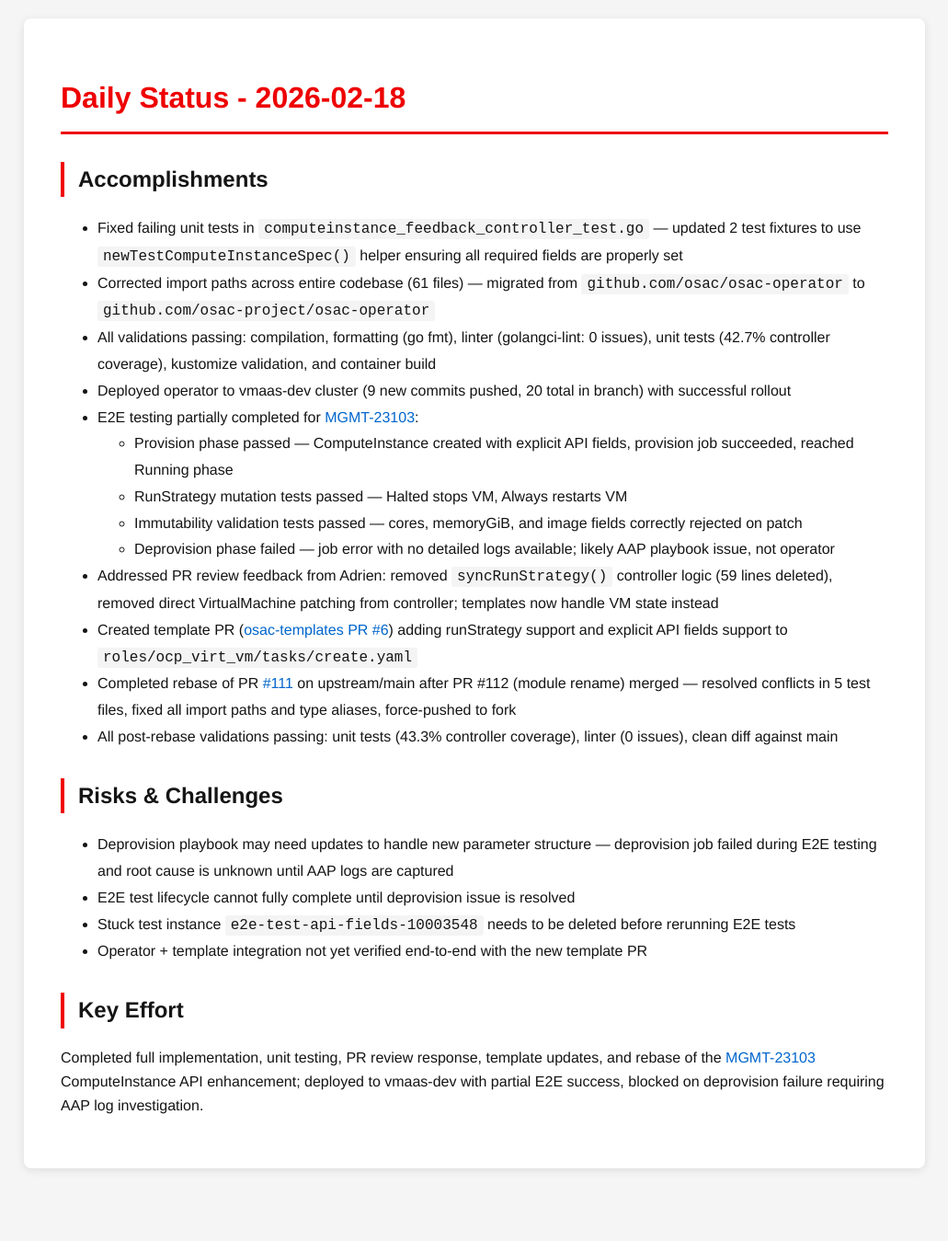
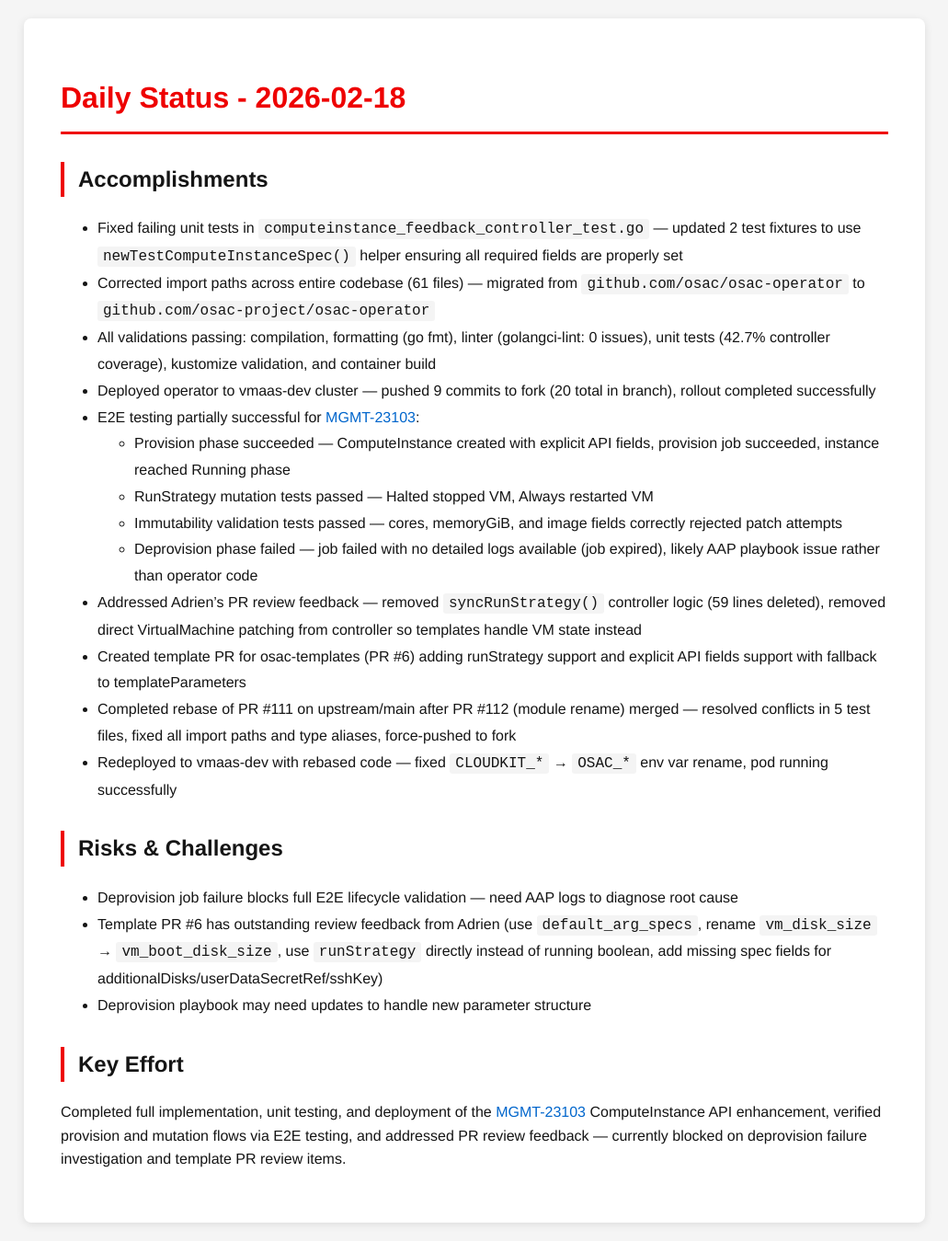
Before and after one commit to tzvatot/daily-status, a Jekyll site: the page built from 2026-02-18.md, in a window 1280 px wide. Shown: the whole page at 92% size, without its empty margins (124-1155 px from the left). Built offline with Jekyll 4.4.1, drawn with Linux system fonts in a browser that asks for light colours; before the commit the page ends 1290 px from its top, so only the background shows below that.

Commit message:
Daily status update - 2026-02-18

```diff
--- a/2026-02-18.md
+++ b/2026-02-18.md
@@ -11,24 +11,23 @@ date: 2026-02-18
 - Fixed failing unit tests in `computeinstance_feedback_controller_test.go` — updated 2 test fixtures to use `newTestComputeInstanceSpec()` helper ensuring all required fields are properly set
 - Corrected import paths across entire codebase (61 files) — migrated from `github.com/osac/osac-operator` to `github.com/osac-project/osac-operator`
 - All validations passing: compilation, formatting (go fmt), linter (golangci-lint: 0 issues), unit tests (42.7% controller coverage), kustomize validation, and container build
-- Deployed operator to vmaas-dev cluster (9 new commits pushed, 20 total in branch) with successful rollout
-- E2E testing partially completed for [MGMT-23103](https://issues.redhat.com/browse/MGMT-23103):
-  - Provision phase passed — ComputeInstance created with explicit API fields, provision job succeeded, reached Running phase
-  - RunStrategy mutation tests passed — Halted stops VM, Always restarts VM
-  - Immutability validation tests passed — cores, memoryGiB, and image fields correctly rejected on patch
-  - Deprovision phase failed — job error with no detailed logs available; likely AAP playbook issue, not operator
-- Addressed PR review feedback from Adrien: removed `syncRunStrategy()` controller logic (59 lines deleted), removed direct VirtualMachine patching from controller; templates now handle VM state instead
-- Created template PR ([osac-templates PR #6](https://github.com/osac-project/osac-templates/pull/6)) adding runStrategy support and explicit API fields support to `roles/ocp_virt_vm/tasks/create.yaml`
-- Completed rebase of PR [#111](https://github.com/osac-project/osac-operator/pull/111) on upstream/main after PR #112 (module rename) merged — resolved conflicts in 5 test files, fixed all import paths and type aliases, force-pushed to fork
-- All post-rebase validations passing: unit tests (43.3% controller coverage), linter (0 issues), clean diff against main
+- Deployed operator to vmaas-dev cluster — pushed 9 commits to fork (20 total in branch), rollout completed successfully
+- E2E testing partially successful for [MGMT-23103](https://issues.redhat.com/browse/MGMT-23103):
+  - Provision phase succeeded — ComputeInstance created with explicit API fields, provision job succeeded, instance reached Running phase
+  - RunStrategy mutation tests passed — Halted stopped VM, Always restarted VM
+  - Immutability validation tests passed — cores, memoryGiB, and image fields correctly rejected patch attempts
+  - Deprovision phase failed — job failed with no detailed logs available (job expired), likely AAP playbook issue rather than operator code
+- Addressed Adrien's PR review feedback — removed `syncRunStrategy()` controller logic (59 lines deleted), removed direct VirtualMachine patching from controller so templates handle VM state instead
+- Created template PR for osac-templates (PR #6) adding runStrategy support and explicit API fields support with fallback to templateParameters
+- Completed rebase of PR #111 on upstream/main after PR #112 (module rename) merged — resolved conflicts in 5 test files, fixed all import paths and type aliases, force-pushed to fork
+- Redeployed to vmaas-dev with rebased code — fixed `CLOUDKIT_*` → `OSAC_*` env var rename, pod running successfully
 
 ## Risks & Challenges
 
-- Deprovision playbook may need updates to handle new parameter structure — deprovision job failed during E2E testing and root cause is unknown until AAP logs are captured
-- E2E test lifecycle cannot fully complete until deprovision issue is resolved
-- Stuck test instance `e2e-test-api-fields-10003548` needs to be deleted before rerunning E2E tests
-- Operator + template integration not yet verified end-to-end with the new template PR
+- Deprovision job failure blocks full E2E lifecycle validation — need AAP logs to diagnose root cause
+- Template PR #6 has outstanding review feedback from Adrien (use `default_arg_specs`, rename `vm_disk_size` → `vm_boot_disk_size`, use `runStrategy` directly instead of running boolean, add missing spec fields for additionalDisks/userDataSecretRef/sshKey)
+- Deprovision playbook may need updates to handle new parameter structure
 
 ## Key Effort
 
-Completed full implementation, unit testing, PR review response, template updates, and rebase of the [MGMT-23103](https://issues.redhat.com/browse/MGMT-23103) ComputeInstance API enhancement; deployed to vmaas-dev with partial E2E success, blocked on deprovision failure requiring AAP log investigation.
+Completed full implementation, unit testing, and deployment of the [MGMT-23103](https://issues.redhat.com/browse/MGMT-23103) ComputeInstance API enhancement, verified provision and mutation flows via E2E testing, and addressed PR review feedback — currently blocked on deprovision failure investigation and template PR review items.
```
